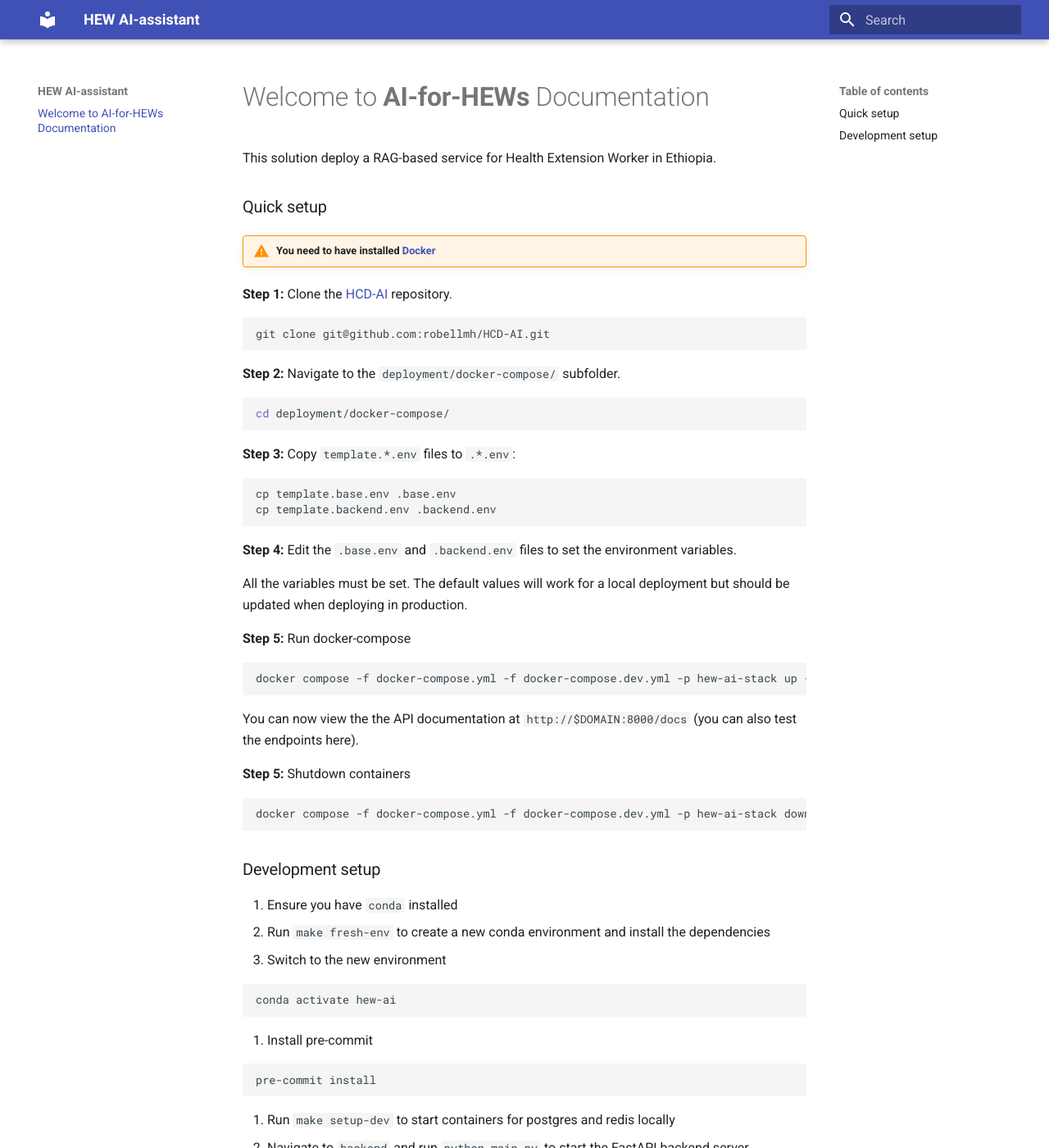
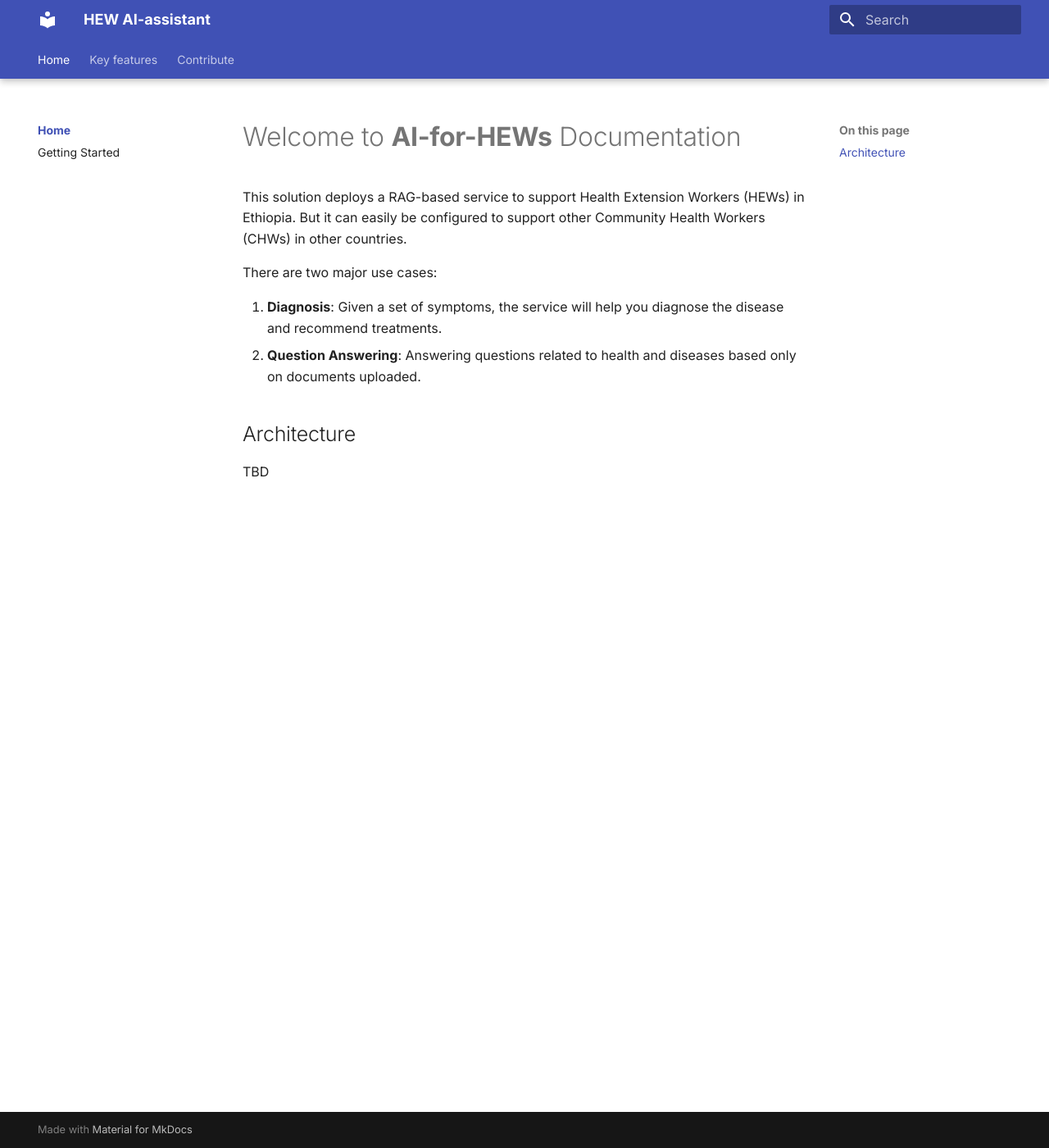
Before and after one commit to robellmh/HCD-AI, an MkDocs documentation site: the page built from docs/index.md, in a window 1280 px wide and 1400 px high. Shown: the whole window at 82% size. Built offline with MkDocs 1.6.1 and Material for MkDocs 9.7.7, drawn with Linux system fonts in a browser that asks for light colours; some of the changed text lies outside the part shown.

Commit message:
docs take 1

````diff
--- a/docs/index.md
+++ b/docs/index.md
@@ -1,66 +1,14 @@
 # Welcome to **AI-for-HEWs** Documentation
 
-This solution deploy a RAG-based service for Health Extension Worker in Ethiopia.
+This solution deploys a RAG-based service to support Health Extension Workers (HEWs) in Ethiopia. But it can easily
+be configured to support other Community Health Workers (CHWs) in other countries.
+
+There are two major use cases:
+
+1. **Diagnosis**: Given a set of symptoms, the service will help you diagnose the disease and recommend treatments.
+2. **Question Answering**: Answering questions related to health and diseases based only on documents uploaded.
 
 
-### Quick setup
+## Architecture
 
-!!! warning "You need to have installed [Docker](https://docs.docker.com/get-docker/)"
-
-**Step 1:** Clone the [HCD-AI](git@github.com:robellmh/HCD-AI.git) repository.
-
-```shell
-git clone git@github.com:robellmh/HCD-AI.git
-```
-
-**Step 2:** Navigate to the `deployment/docker-compose/` subfolder.
-
-```shell
-cd deployment/docker-compose/
-```
-
-**Step 3:** Copy `template.*.env` files to `.*.env`:
-
-```shell
-cp template.base.env .base.env
-cp template.backend.env .backend.env
-```
-
-**Step 4:** Edit the `.base.env` and `.backend.env` files to set the environment variables.
-
-All the variables must be set. The default values will work for a local deployment but should
-be updated when deploying in production.
-
-**Step 5:** Run docker-compose
-
-```shell
-docker compose -f docker-compose.yml -f docker-compose.dev.yml -p hew-ai-stack up -d --build
-```
-
-You can now view the the API documentation at
-`http://$DOMAIN:8000/docs` (you can also test the endpoints here).
-
-**Step 5:** Shutdown containers
-
-```shell
-docker compose -f docker-compose.yml -f docker-compose.dev.yml -p hew-ai-stack down
-```
-
-### Development setup
-
-1. Ensure you have `conda` installed
-2. Run `make fresh-env` to create a new conda environment and install the dependencies
-3. Switch to the new environment
-
-```shell
-conda activate hew-ai
-```
-
-4. Install pre-commit
-
-```shell
-pre-commit install
-```
-
-5. Run `make setup-dev` to start containers for postgres and redis locally
-6. Navigate to `backend` and run `python main.py` to start the FastAPI backend server
+TBD
--- a/mkdocs.yml
+++ b/mkdocs.yml
@@ -3,7 +3,56 @@ site_description: "Ethiopian HEW AI-assistant Documentation"
 site_url: https://localhost:8001
 theme:
   name: material
+  font:
+    text: "Inter"
+    code: "Roboto Mono"
+  features:
+    - navigation.tabs
+    - navigation.tabs.sticky
+    - content.code.annotate
+    - content.code.copy
+    - navigation.sections
+    - navigation.indexes
+    - navigation.top
+nav:
+  - Home:
+    - index.md
+    - Getting Started: getting-started.md
+  - Key features:
+    - components/index.md
+    - Question-Answering: components/chat.md
+    - Document Management: components/doc-management.md
+  - Contribute:
+    - Setup: contribute/dev-setup.md
+
 markdown_extensions:
   - admonition
   - pymdownx.details
+  - pymdownx.superfences:
+      custom_fences:
+        - name: mermaid
+          class: mermaid
+          format: !!python/name:pymdownx.superfences.fence_code_format
+  - pymdownx.tasklist:
+      custom_checkbox: true
+  - attr_list
+  - md_in_html
+  - def_list
+  - pymdownx.emoji:
+      emoji_index: !!python/name:material.extensions.emoji.twemoji
+      emoji_generator: !!python/name:material.extensions.emoji.to_svg
+  - toc:
+      title: On this page
+  - pymdownx.highlight:
+      anchor_linenums: true
+      line_spans: __span
+      pygments_lang_class: true
+  - pymdownx.inlinehilite
+  - pymdownx.snippets
   - pymdownx.superfences
+plugins:
+  - glightbox
+  - search
+  - blog:
+      post_excerpt: required
+  - open-in-new-tab
````
Also changed, not shown: docs/blog/index.md (added, +1 -0 lines), docs/components/index.md (added, +23 -0 lines), docs/contribute/dev-setup.md (added, +121 -0 lines), docs/getting-started.md (added, +56 -0 lines), 1 other file.
